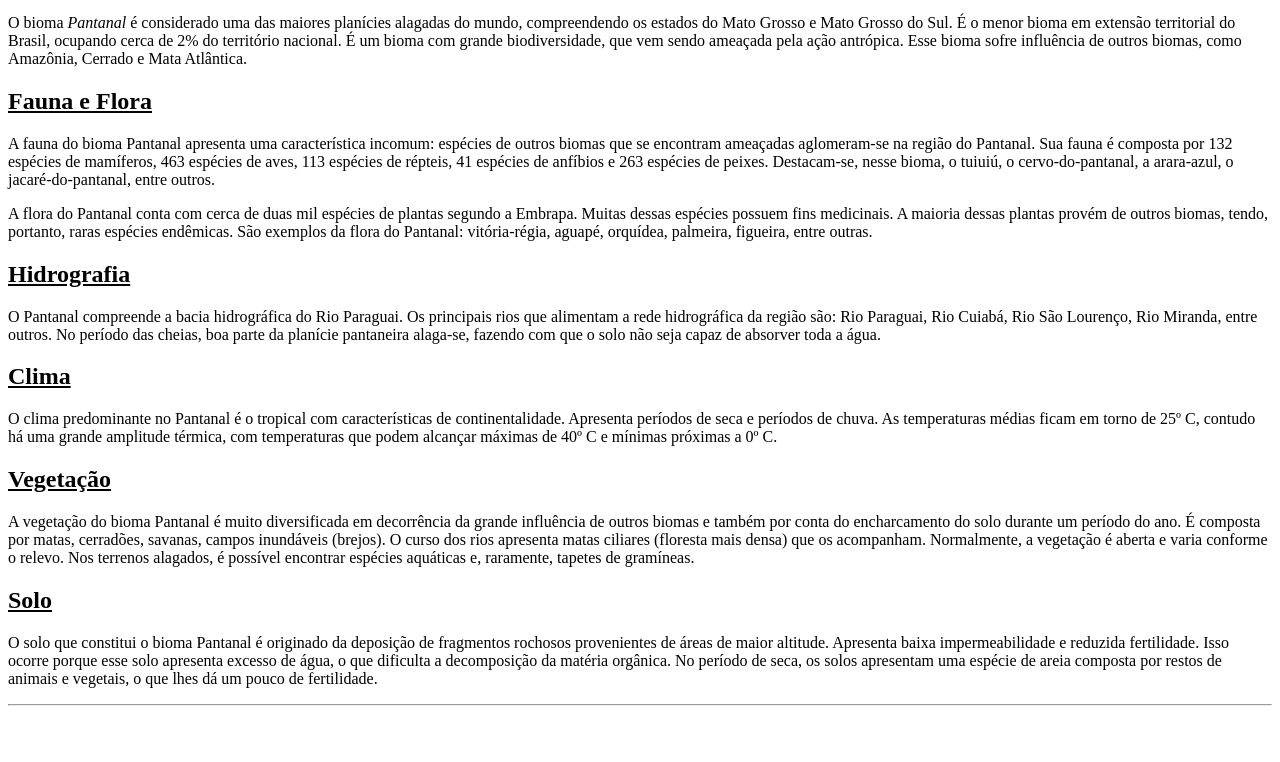
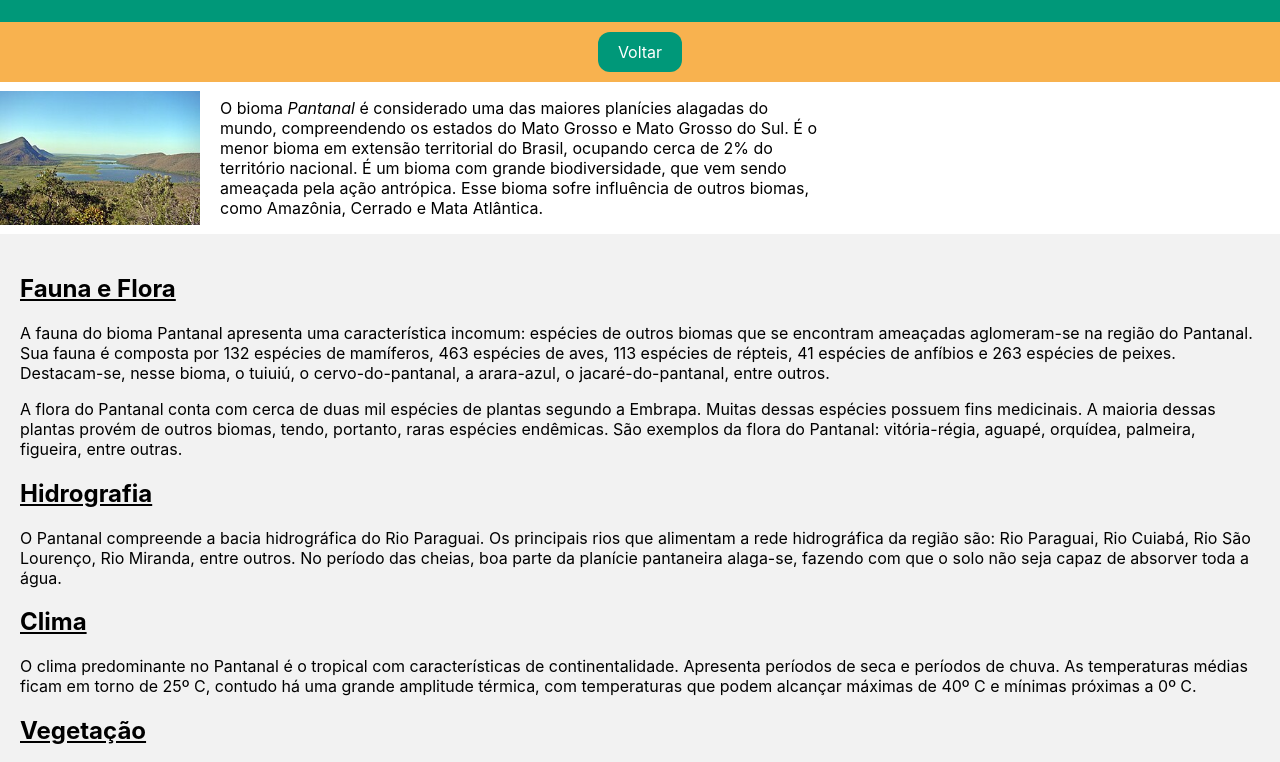
Before and after one commit to LuigiCavalheri/aulas-informatica, a plain HTML site: page biomas-brasileiros/biomas/pantanal.html in a window 1280 px wide. Shown: the part 100-862 px from the top of the page. Before the commit the page ends 814 px from the top, so only its background shows below. Drawn offline with Linux system fonts and the light colour scheme.

Commit message:
adiciona imagens e decrição aos biomas

```diff
--- a/biomas-brasileiros/biomas/pantanal.html
+++ b/biomas-brasileiros/biomas/pantanal.html
@@ -5,7 +5,67 @@
     <meta charset="UTF-8">
     <meta name="viewport" content="width=device-width, initial-scale=1.0">
     <title>Pantanal</title>
+
+    <style>
+
+*{
+            font-family: "Inter", sans-serif;
+        }
+
+        body {
+            display: flex;
+            flex-direction: column;
+            height: 100vh;
+            margin: 0;
+        }
+        .header, .footer {
+            background-color: #009879;
+            color: white;
+            text-align: center;
+            padding: 20px;
+        }
+        .nav {
+            background-color: #f8b24f;
+            text-align: center;
+            padding: 20px;
+        }
+        .nav a {
+            background-color: #009879;
+            color: white;
+            padding: 10px 20px;
+            text-decoration: none;
+            border-radius: 12px;
+            margin: 0 10px;
+        }
+        .content {
+            flex-grow: 1;
+            background-color: #f2f2f2;
+            padding: 20px;
+        }
+        .center {
+            display: block;
+            margin-left: auto;
+            margin-right: auto;
+            width: 50%;
+        }
+
+        .container {
+            display: flex;
+            align-items: center;
+            justify-content: flex-start;
+        }
+
+        .container img {
+            max-width: 200px;
+            margin-right: 20px;
+        }
+
+        .container p {
+            max-width: 600px;
+        }
+    </style>
 </head>
+
 <body>
 
     <div class="header">
@@ -17,8 +77,13 @@
 
     <div class="nav"><a href="../index.html">Voltar</a></div>
 
+    <div class="container">
+        <img src="../imagensbiomas/pantanal.jpg" alt="Floresta Amazônica">
+        <p>O bioma <em>Pantanal</em> é considerado uma das maiores planícies alagadas do mundo, compreendendo os estados do Mato Grosso e Mato Grosso do Sul. É o menor bioma em extensão territorial do Brasil, ocupando cerca de 2% do território nacional. É um bioma com grande biodiversidade, que vem sendo ameaçada pela ação antrópica. Esse bioma sofre influência de outros biomas, como Amazônia, Cerrado e Mata Atlântica.</p>
+    </div>
+
 <div class="content">
-    <p>O bioma <em>Pantanal</em> é considerado uma das maiores planícies alagadas do mundo, compreendendo os estados do Mato Grosso e Mato Grosso do Sul. É o menor bioma em extensão territorial do Brasil, ocupando cerca de 2% do território nacional. É um bioma com grande biodiversidade, que vem sendo ameaçada pela ação antrópica. Esse bioma sofre influência de outros biomas, como Amazônia, Cerrado e Mata Atlântica.</p>
+
 
     <h2><u>Fauna e Flora</u></h2>
     <p>A fauna do bioma Pantanal apresenta uma característica incomum: espécies de outros biomas que se encontram ameaçadas aglomeram-se na região do Pantanal. Sua fauna é composta por 132 espécies de mamíferos, 463 espécies de aves, 113 espécies de répteis, 41 espécies de anfíbios e 263 espécies de peixes. Destacam-se, nesse bioma, o tuiuiú, o cervo-do-pantanal, a arara-azul, o jacaré-do-pantanal, entre outros.</p>
```
Also changed, not shown: biomas-brasileiros/biomas/amazonico.html (+22 -0 lines), biomas-brasileiros/biomas/caatinga.html (+28 -1 lines), biomas-brasileiros/biomas/cerrado.html (+26 -1 lines), biomas-brasileiros/biomas/hino.html (+8 -1 lines), biomas-brasileiros/biomas/mataatlantica.html (+26 -1 lines), biomas-brasileiros/biomas/pampa.html (+26 -1 lines), biomas-brasileiros/imagensbiomas/Mata_Atlântica_.JPG (added), biomas-brasileiros/imagensbiomas/cerrado.jpg (added), biomas-brasileiros/imagensbiomas/flora_caatinga.jpg (added), biomas-brasileiros/imagensbiomas/imagem_amazonia.jpg (added), biomas-brasileiros/imagensbiomas/pampa.JPG (added), biomas-brasileiros/imagensbiomas/pantanal.jpg (added).
